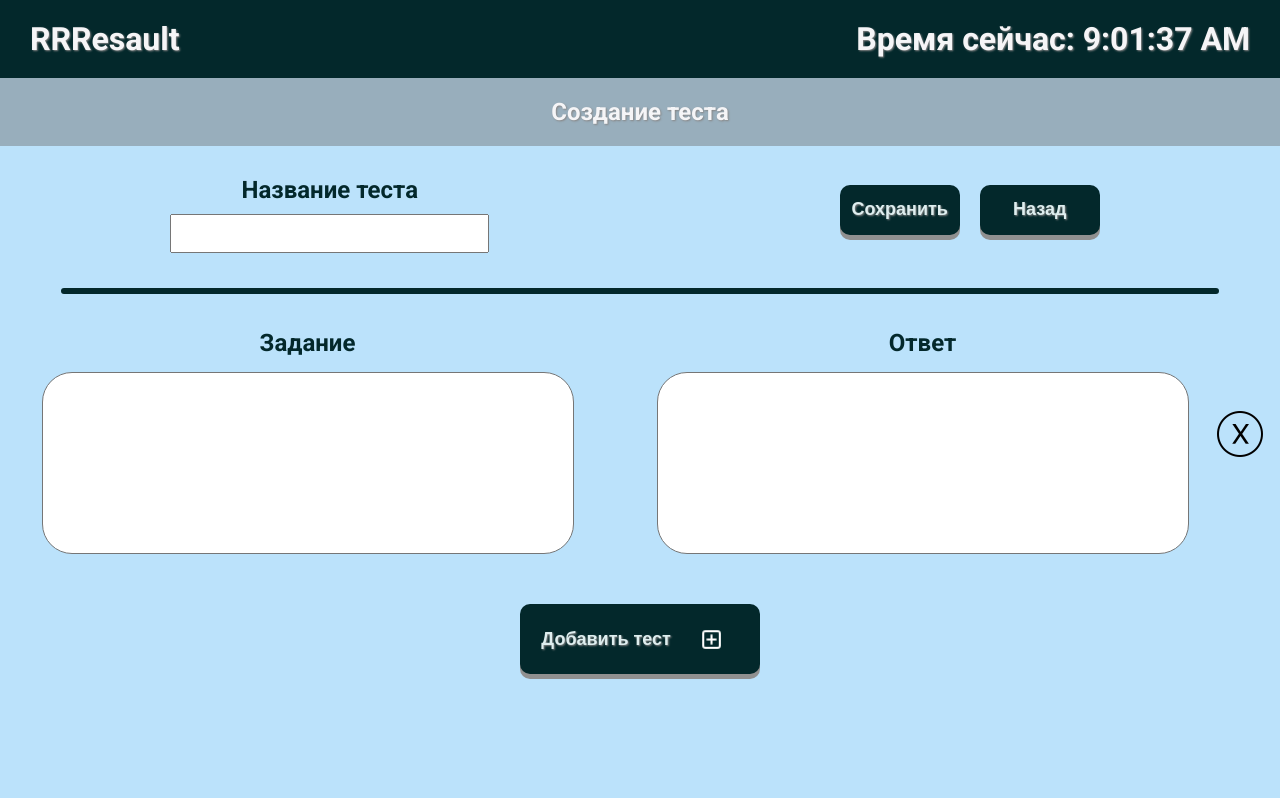
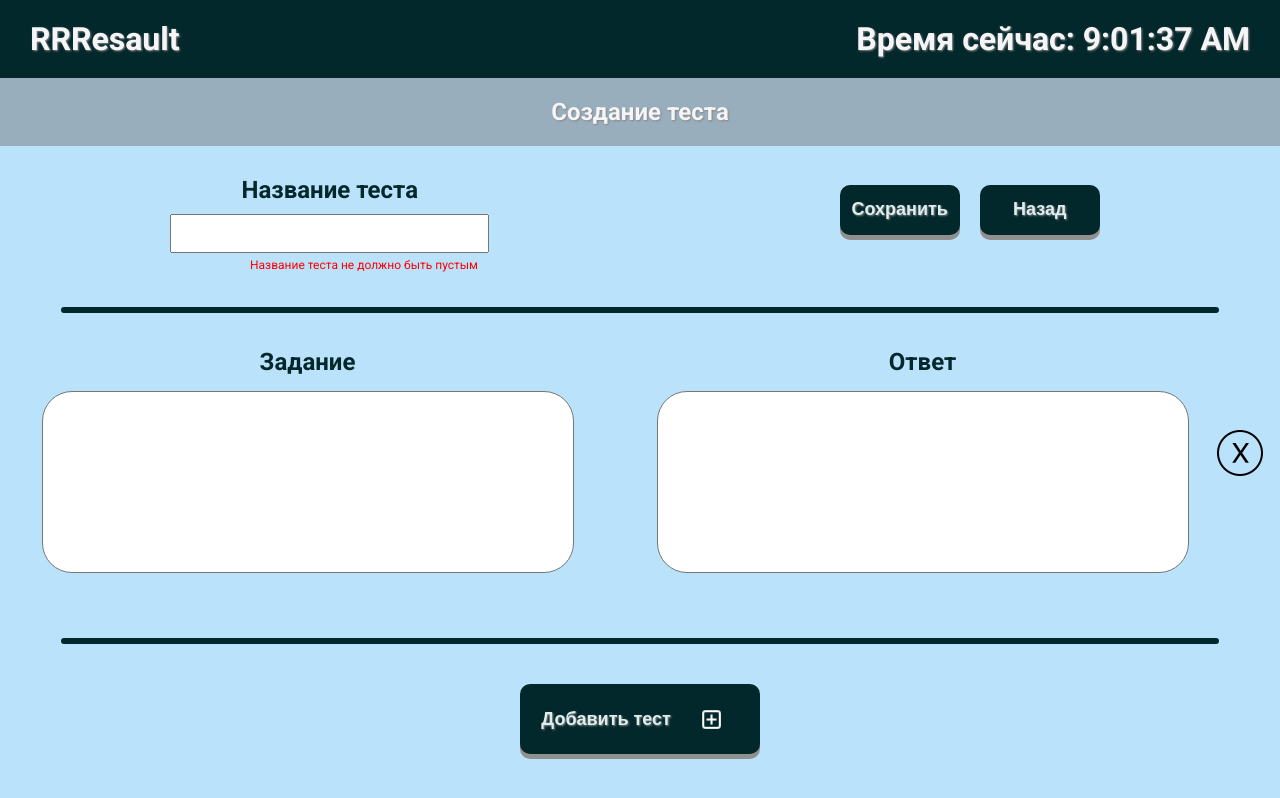
Before and after one commit to 132rust/HiringApp, a React (Create React App) app in the folder frontend/: page /createTest in a window 1280 px wide. Both pictures are taken after a click on the button "Сохранить". Built offline with nearby package versions, Linux system fonts and the light colour scheme; no server answers.

Commit message:
fix bugs in main jsx

```diff
--- a/frontend/src/App.css
+++ b/frontend/src/App.css
@@ -494,3 +494,10 @@ form label {
  resize: none;
  padding: 15px;
 }
+
+.error_message{
+  color: red;
+  font-size: 12px;
+  margin-top: 5px;
+  margin-left: 250px;
+}
--- a/frontend/src/layouts /test/CreateTest.jsx
+++ b/frontend/src/layouts /test/CreateTest.jsx
@@ -4,9 +4,11 @@ import iconsPlus from '../../icons/plus.png';
 import iconsCross from '../../icons/cross.png';
 import { useNavigate } from 'react-router-dom';
 
+
 const CreateTest = () => {
   const [tasks, setTasks] = useState([{ id: Date.now(), question: '', answer: '' }]);
   const [testName, setTestName] = useState('');
+  const [error, setError] = useState('');
   const addButtonRef = useRef(null);
   const navigate = useNavigate();
 
@@ -24,6 +26,20 @@ const CreateTest = () => {
   };
 
   const handleSave = async () => {
+    setError('');
+
+    if (!testName.trim()) {
+      setError('Название теста не должно быть пустым');
+      return;
+    }
+
+    for (const task of tasks) {
+      if (!task.question.trim() || !task.answer.trim()) {
+        setError('Все поля задания и ответа должны быть заполнены');
+        return;
+      }
+    }
+
     const data = {
       test_name: testName,
       questions: tasks.map((task) => ({ question: task.question, answer: task.answer })),
@@ -41,10 +57,10 @@ const CreateTest = () => {
       if (response.ok) {
         navigate('/main');
       } else {
-        console.error('Failed to save the test');
+        setError('Не удалось сохранить тест');
       }
     } catch (error) {
-      console.error('Error:', error);
+      setError('Ошибка при сохранении теста');
     }
   };
 
@@ -71,13 +87,15 @@ const CreateTest = () => {
             <button onClick={() => navigate('/main')}>Назад</button>
           </div>
         </div>
+        {error && <div className="error_message">{error}</div>}
         <div className="line"></div>
         <div className="container_inner_test">
           {tasks.map((task, index) => (
+            <React.Fragment key={task.id}>
               <div
-              key={task.id}
                 className="test_task"
-              ref={index === tasks.length - 1 ? addButtonRef : null}>
+                ref={index === tasks.length - 1 ? addButtonRef : null}
+                key={task.id}>
                 <div className="task_input">
                   <label>Задание</label>
                   <textarea
@@ -98,6 +116,8 @@ const CreateTest = () => {
                   </button>
                 </div>
               </div>
+              <div className="line"></div>
+            </React.Fragment>
           ))}
           <div ref={addButtonRef} style={{ marginTop: '20px' }}>
             <button onClick={handleAddTask}>
@@ -111,3 +131,217 @@ const CreateTest = () => {
 };
 
 export default CreateTest;
+
+
+
+// import React, { useState, useRef, useEffect } from 'react';
+// import Header from '../components/Header';
+// import iconsPlus from '../../icons/plus.png';
+// import iconsCross from '../../icons/cross.png';
+// import { useNavigate } from 'react-router-dom';
+
+// const CreateTest = () => {
+//   const [tasks, setTasks] = useState([{ id: Date.now(), question: '', answer: '' }]);
+//   const [testName, setTestName] = useState('');
+//   const addButtonRef = useRef(null);
+//   const navigate = useNavigate();
+
+//   const handleAddTask = () => {
+//     const newTask = { id: Date.now(), question: '', answer: '' };
+//     setTasks([...tasks, newTask]);
+//   };
+
+//   const handleInputChange = (id, field, value) => {
+//     setTasks(tasks.map((task) => (task.id === id ? { ...task, [field]: value } : task)));
+//   };
+
+//   const handleDeleteTask = (id) => {
+//     setTasks(tasks.filter((task) => task.id !== id));
+//   };
+
+//   const handleSave = async () => {
+//     const data = {
+//       test_name: testName,
+//       questions: tasks.map((task) => ({ question: task.question, answer: task.answer })),
+//     };
+
+//     try {
+//       const response = await fetch('/api/tests', {
+//         method: 'POST',
+//         headers: {
+//           'Content-Type': 'application/json',
+//         },
+//         body: JSON.stringify(data),
+//       });
+
+//       if (response.ok) {
+//         navigate('/main');
+//       } else {
+//         console.error('Failed to save the test');
+//       }
+//     } catch (error) {
+//       console.error('Error:', error);
+//     }
+//   };
+
+//   useEffect(() => {
+//     if (addButtonRef.current) {
+//       addButtonRef.current.scrollIntoView({ behavior: 'smooth', block: 'nearest' });
+//     }
+//   }, [tasks]);
+
+//   const [lableName, setLableName] = useState('');
+//   const [question, setQuestion] = useState('');
+//   const [answer, setAnswer] = useState('');
+
+//   const [lableNameDirty, setLableNameDirty] = useState(false);
+//   const [questionDirty, setQuestionDirty] = useState(false);
+//   const [answerDirty, setAnswerDirty] = useState(false);
+
+//   const [lableNameError, setLableNameError] = useState('Название теста должно быть заполнено');
+//   const [questionError, setQuestionError] = useState('Поле не может быть пустым');
+//   const [answerError, setAnswerError] = useState('Поле не может быть пустым');
+
+//   const [formValid, setFormValid] = useState(false);
+
+//   useEffect(() => {
+//     if (lableNameError || questionError || answerError) {
+//       setFormValid(false);
+//     } else {
+//       setFormValid(true);
+//     }
+//   }, [lableNameError, questionError, answerError]);
+
+//   const lableNameHandler = (e) => {
+//     setLableName(e.target.value);
+//     const re =
+//       /^(([^<>()[\]\\.,;:\s@"]+(\.[^<>()[\]\\.,;:\s@"]+)*)|(".+"))@((\[[0-9]{1,3}\.[0-9]{1,3}\.[0-9]{1,3}\.[0-9]{1,3}])|(([a-zA-Z\-0-9]+\.)+[a-zA-Z]{2,}))$/;
+//     if (!re.test(String(e.target.value).toLowerCase())) {
+//       setLableNameError('Некорректный email');
+//     } else {
+//       setLableNameError('');
+//     }
+//   };
+
+//   const questionHandler = (e) => {
+//     setQuestion(e.target.value);
+//     if (!e.target.value.trim()) {
+//       setQuestionError('Текстовое поле должно быть заполнено');
+//     } else {
+//       setQuestionError('');
+//     }
+//   };
+
+//   const answerHandler = (e) => {
+//     setAnswer(e.target.value);
+//     if (!e.target.value.trim()) {
+//       setAnswerError('Текстовое поле должно быть заполнено');
+//     } else {
+//       setAnswerError('');
+//     }
+//   };
+
+//   const blurHandler = (e) => {
+//     switch (e.target.name) {
+//       case 'lableName':
+//         setLableNameDirty(true);
+//         break;
+//       case 'question':
+//         setQuestionDirty(true);
+//         break;
+//       case 'answer':
+//         setAnswerDirty(true);
+//         break;
+//       default:
+//         break;
+//     }
+//   };
+
+//   return (
+//     <>
+//       <Header />
+//       <div className="header_text">
+//         <p>Создание теста</p>
+//       </div>
+//       <div className="container_test">
+//         <div className="name_test">
+//           <div className="name_test_label">
+//             <label>Название теста</label>
+//             <input
+//               name="lableName"
+//               value={testName}
+//               onChange={(e) => {
+//                 setTestName(e.target.value);
+//                 lableNameHandler(e);
+//               }}
+//               onBlur={blurHandler}
+//             />
+//             {lableNameDirty && lableNameError && (
+//               <div style={{ color: 'red', textAlign: 'center', fontSize: '11px', padding: '3px' }}>
+//                 {lableNameError}
+//               </div>
+//             )}
+//           </div>
+//           <div>
+//             <button onClick={handleSave} disabled={!formValid}>
+//               Сохранить
+//             </button>
+//             <button onClick={() => navigate('/main')}>Назад</button>
+//           </div>
+//         </div>
+//         <div className="line"></div>
+//         <div className="container_inner_test">
+//           {tasks.map((task, index) => (
+//             <div key={task.id}>
+//               <div className="test_task" ref={index === tasks.length - 1 ? addButtonRef : null}>
+//                 <div className="task_input">
+//                   <label>Задание</label>
+//                   <textarea
+//                     value={task.question}
+//                     onChange={(e) => handleInputChange(task.id, 'question', e.target.value)}
+//                     onChange={questionHandler}
+//                     onBlur={blurHandler}
+//                   />
+//                   {questionDirty && questionError && (
+//                     <div style={{ color: 'red', textAlign: 'center', fontSize: '11px', padding: '3px' }}>
+//                       {questionError}
+//                     </div>
+//                   )}
+//                 </div>
+//                 <div className="task_input">
+//                   <label>Ответ</label>
+//                   <textarea
+//                     value={task.answer}
+//                     onChange={(e) => handleInputChange(task.id, 'answer', e.target.value)}
+//                     onChange={answerHandler}
+//                     onBlur={blurHandler}
+//                   />
+//                   {answerDirty && answerError && (
+//                     <div style={{ color: 'red', textAlign: 'center', fontSize: '11px', padding: '3px' }}>
+//                       {answerError}
+//                     </div>
+//                   )}
+//                 </div>
+//                 <div className="delete">
+//                   <button onClick={() => handleDeleteTask(task.id)}>
+//                     <img src={iconsCross} alt="iconsCross" />
+//                   </button>
+//                 </div>
+
+
+//               </div>
+//               <div className="line"></div>
+//             </div>
+//           ))}
+//           <div ref={addButtonRef} style={{ marginTop: '20px' }}>
+//             <button onClick={handleAddTask}>
+//               Добавить тест <img src={iconsPlus} alt="iconsPlus" />
+//             </button>
+//           </div>
+//         </div>
+//       </div>
+//     </>
+//   );
+// };
+
+// export default CreateTest;
```
Lines whose indentation alone changed are shown as unchanged.
